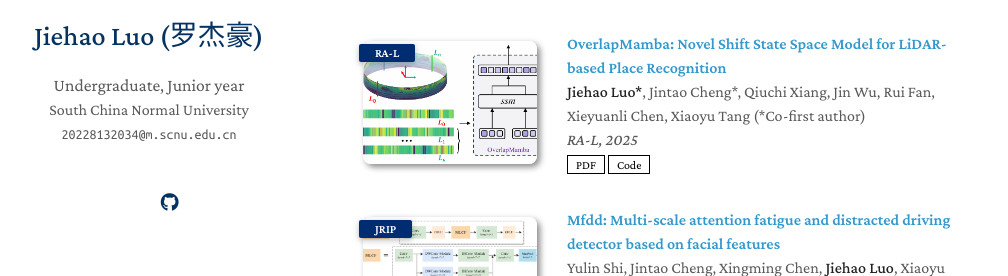
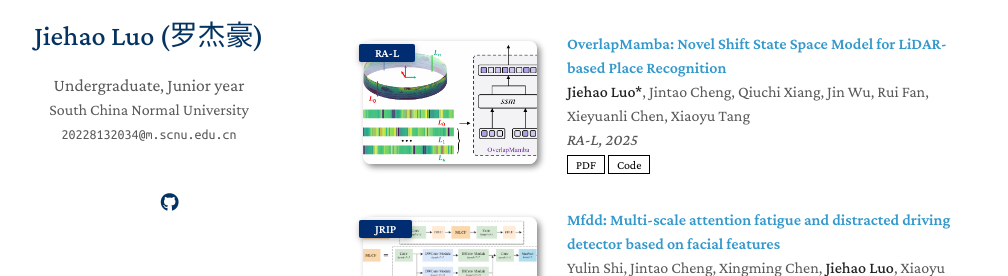
Before and after one commit to JiehaoLuo/JiehaoLuo.github.io, a Jekyll site: the page built from index.md, in a window 1280 px wide and 900 px high, scrolled down 526 px. Shown: the part 177-453 px from the top of the window, without its empty margins (127-1135 px from the left). Built offline with Jekyll 4.4.1, drawn with Linux system fonts in a browser that asks for light colours; a style sheet for code colours, icons or effects is not loaded; our own code applies the rules of GitHub Pages for plain Markdown files.

Commit message:
update RA-L

```diff
--- a/_data/publications.yml
+++ b/_data/publications.yml
@@ -13,7 +13,7 @@ main:
 
 
   - title: "OverlapMamba: Novel Shift State Space Model for LiDAR-based Place Recognition"
-    authors: <strong>Jiehao Luo*</strong>, Jintao Cheng*, Qiuchi Xiang, Jin Wu, Rui Fan, Xieyuanli Chen, Xiaoyu Tang (*Co-first author)
+    authors: <strong>Jiehao Luo*</strong>, Jintao Cheng, Qiuchi Xiang, Jin Wu, Rui Fan, Xieyuanli Chen, Xiaoyu Tang
     conference_short: RA-L
     conference: RA-L, 2025
     pdf: https://arxiv.org/abs/2405.07966
```
